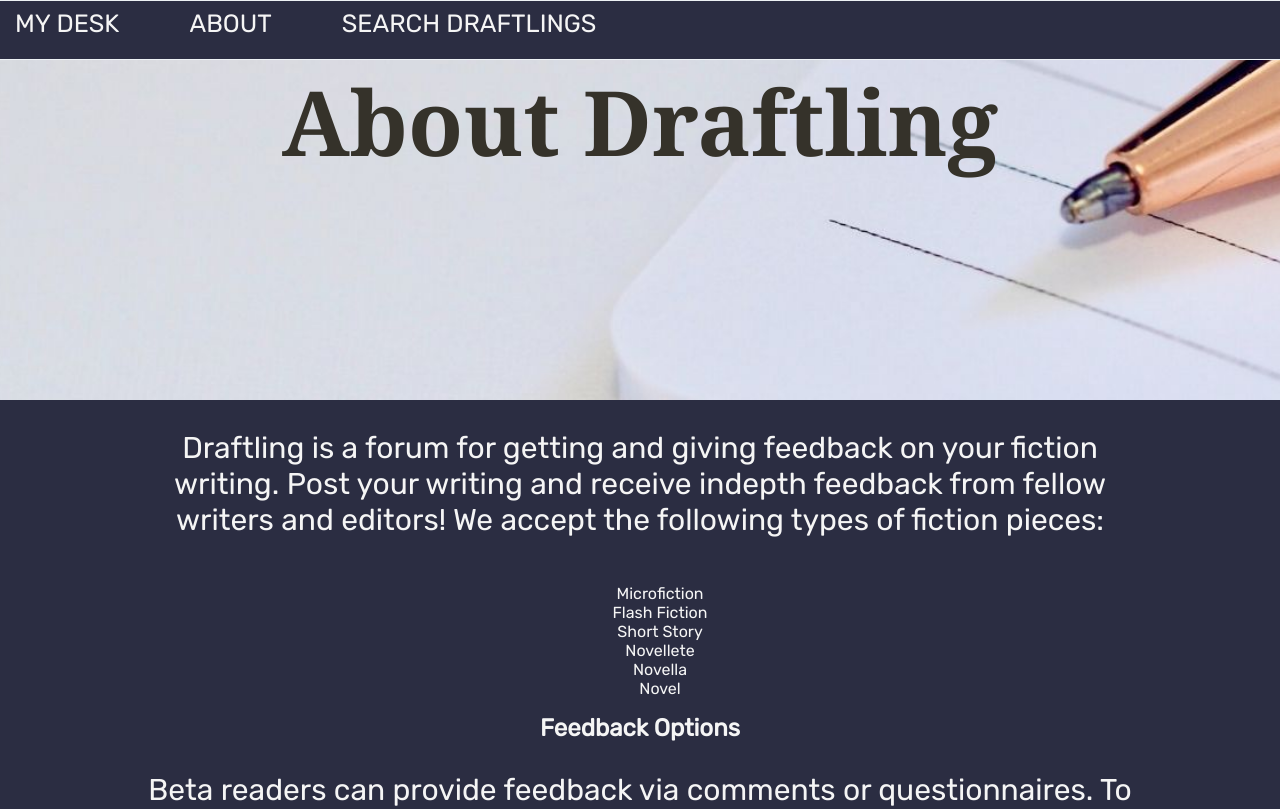
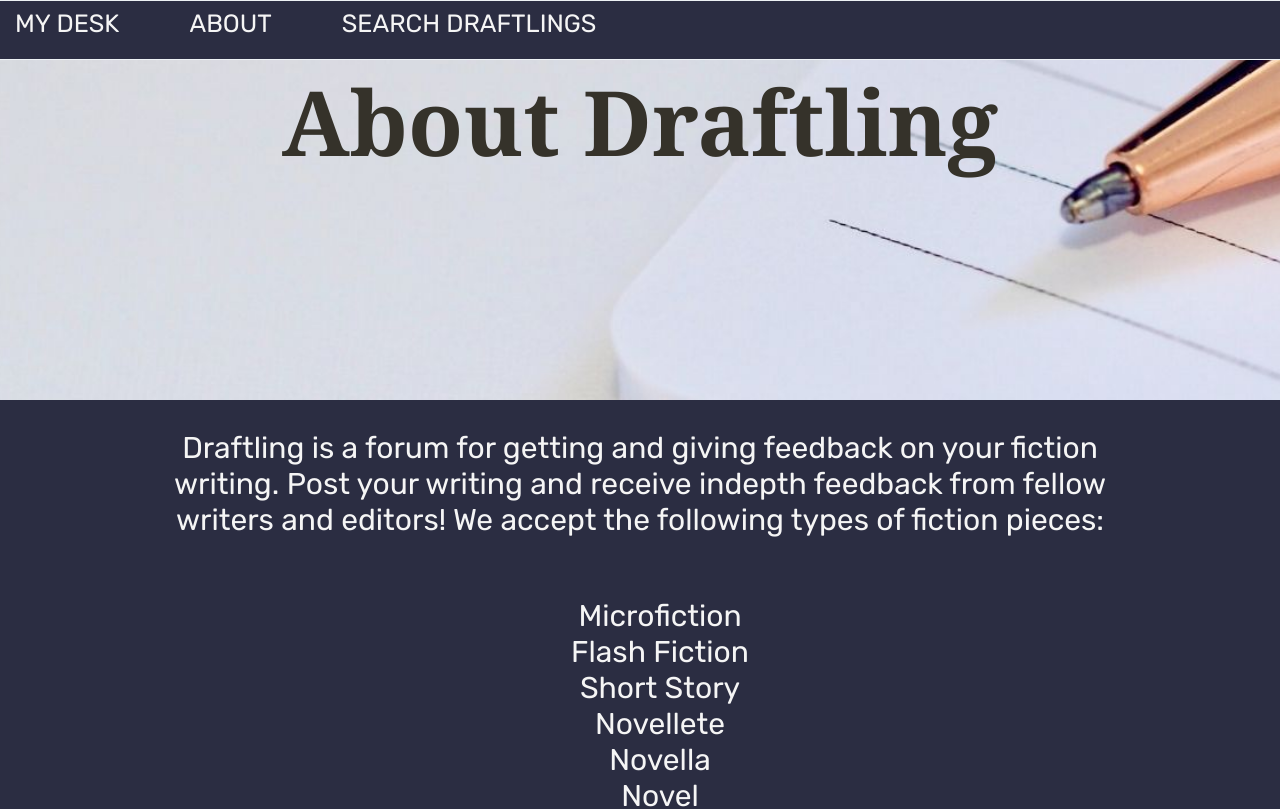
Before and after one commit to amrvitale/draftling-capstone, a React (Create React App) app: page /about in a window 1280 px wide. Shown: the top 809 px of the page. Built offline with nearby package versions, Linux system fonts and the light colour scheme; no server answers.

Commit message:
updates to search

```diff
--- a/src/about/About.css
+++ b/src/about/About.css
@@ -15,10 +15,14 @@ body, html {
 .aboutHeader{
     color: #35322a;
     font-family: 'Playfair Display', 'Georgia', serif;
-    font-size: 120px;
-    font-weight: 900;
 }
 
 p, ul, h2 {
     color: whitesmoke;
 }
+.fictionLengths{
+    font-size: 30px;
+}
+.feedbackOptions {
+    font-size: 50px;
+}
--- a/src/about/About.js
+++ b/src/about/About.js
@@ -8,8 +8,8 @@ class About extends React.Component {
                 <div className="aboutHero">
                     <h2 className="aboutHeader">About Draftling</h2>
                 </div>
-                    <p>Draftling is a forum for getting and giving feedback on your fiction writing. Post your writing and receive indepth feedback from fellow writers and editors! We accept the following types of fiction pieces: </p>
-                    <ul>
+                    <p className="aboutPara">Draftling is a forum for getting and giving feedback on your fiction writing. Post your writing and receive indepth feedback from fellow writers and editors! We accept the following types of fiction pieces: </p>
+                    <ul className="fictionLengths">
                        <li>Microfiction</li>
                         <li>Flash Fiction</li>
                         <li>Short Story</li>
@@ -18,8 +18,8 @@ class About extends React.Component {
                         <li>Novel</li>
                     </ul>
 
-                    <h2>Feedback Options</h2>
-                    <p>Beta readers can provide feedback via comments or questionnaires.  To get feedback on your piece, set your feedback availability to one of these options, and readers will post their clear, concise, and useful feedback to help you improve your writing!</p>
+                    <h2 className="feedbackOptions">Feedback Options</h2>
+                    <p className="aboutPara">Beta readers can provide feedback via comments or questionnaires.  To get feedback on your piece, set your feedback availability to one of these options, and readers will post their clear, concise, and useful feedback to help you improve your writing!</p>
                 </div>
 
         );
--- a/src/edit/Edit.css
+++ b/src/edit/Edit.css
@@ -7,7 +7,7 @@
     font-family: 'Playfair Display', 'Georgia', serif;
 }
 .editHero {
-    background-image: url(proofread.jpg);
+    background-image: url(proofread2.jpg);
     background-position: center; /* Center the image */
     background-repeat: no-repeat; /* Do not repeat the image */
     background-blend-mode: lighten;
--- a/src/edit/Edit.js
+++ b/src/edit/Edit.js
@@ -1,6 +1,4 @@
 import React from 'react';
-import { useParams } from "react-router-dom";
-import DraftlingPage from '../draftlingpage/DraftlingPage'
 import ApiContext from '../ApiContext'
 import {findDraftling} from '../draftlings-helpers'
 import config from '../config'
--- a/src/nav/Nav.js
+++ b/src/nav/Nav.js
@@ -1,4 +1,4 @@
-import React, { Component } from 'react';
+import React from 'react';
 import './Nav.css';
 import { Link } from 'react-router-dom';
 
--- a/src/search/Search.css
+++ b/src/search/Search.css
@@ -36,14 +36,12 @@ div.single-draftling {
     background-position: center; /* Center the image */
     background-repeat: no-repeat; /* Do not repeat the image */
     background-size: cover; /* Resize the background image to cover the entire container */
-    min-height: 350px;
 }
 
 .searchHeading {
     -webkit-text-fill-color: rgb(37, 26, 26);
     font-family: 'Playfair Display', 'Georgia', serif;
-      font-size: 120px;
-      font-weight: 900;
+
 
 }
 
--- a/src/search/Search.js
+++ b/src/search/Search.js
@@ -9,7 +9,8 @@ class Search extends React.Component {
         titleValue: '',
         wordcountValue: '',
         genreValue: '',
-        draftlings: []
+        draftlings: [],
+        noResults: false
     };
 
 handleTitleChange = event => {
@@ -105,7 +106,7 @@ makeAPICall = searchInput => {
                     </section>
                     <br />
                     <section className="genreSearch">
-                        <label htmlFor="genreDrop">Search by Fiction Genre</label>
+                        <label htmlFor="genreDrop">Fiction Genre</label>
                         <select
                             name="genreDrop"
                             id="genreDrop"
@@ -138,14 +139,12 @@ makeAPICall = searchInput => {
                         <br />
                         <br />
                         <br />
-                        {this.state.draftlings ? (
+                        {this.state.draftlings.length > 0 ? (
                             <div id="draftlingSearchResultContainer">
-
-
-                                    {this.state.draftlings.map((draftling, index) => (
+                                {this.state.draftlings.map((draftling, index) => (
                                     <div className="single-draftling" key={index}>
                                         <Draftling
-                                        {...draftling}
+                                            {...draftling}
                                         />
                                     </div>
                                 ))}
@@ -153,6 +152,7 @@ makeAPICall = searchInput => {
                         ) : (
 
                         <p>No results found for your search. Please search again!</p>
+
                         )}
 
         </div>
--- a/src/signup/Signup.js
+++ b/src/signup/Signup.js
@@ -1,4 +1,4 @@
-import React, {Component} from 'react';
+import React from 'react';
 import './Signup.css';
 import { Link } from 'react-router-dom';
 
```
Also changed, not shown: src/edit/proofread.jpg (deleted), src/edit/proofread2.jpg (added).
